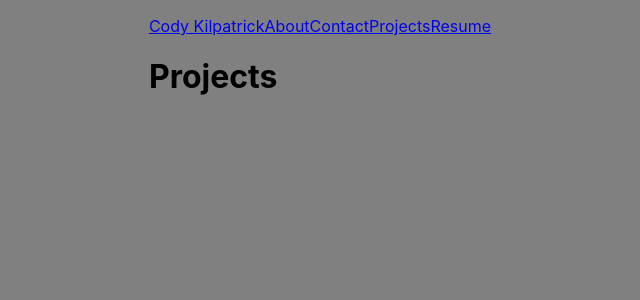
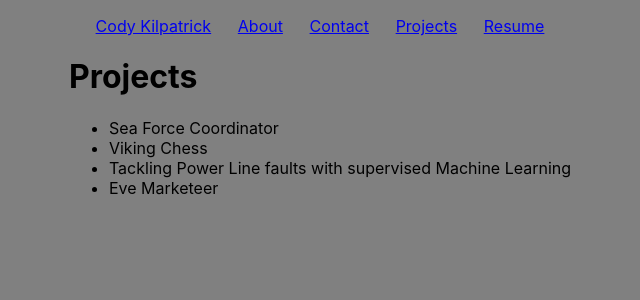
Before and after one commit to Codykilpatrick/portfolio-react, a React (Create React App) app: page /projects in a window 1280 px wide. Shown: the top 300 px of the page, without its empty margins (320-960 px from the left). Built offline with nearby package versions, Linux system fonts and the light colour scheme.

Commit message:
add basics to projects page

```diff
--- a/src/pages/Projects.jsx
+++ b/src/pages/Projects.jsx
@@ -1,7 +1,18 @@
+import projects from "../data/projects"
+
 
 function Projects() {
   return (
+    <>
     <h1>Projects</h1>
+    <ul>
+      {projects.map(project =>
+        <li>
+          {project.title}
+        </li>
+      )}
+    </ul>
+    </>
   )
 }
 
```
